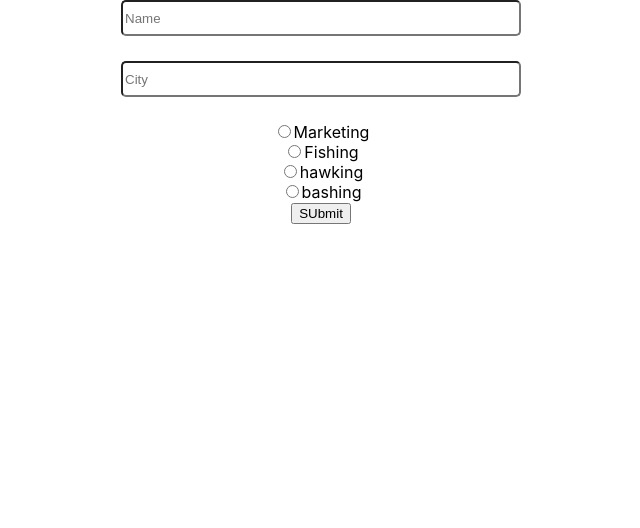
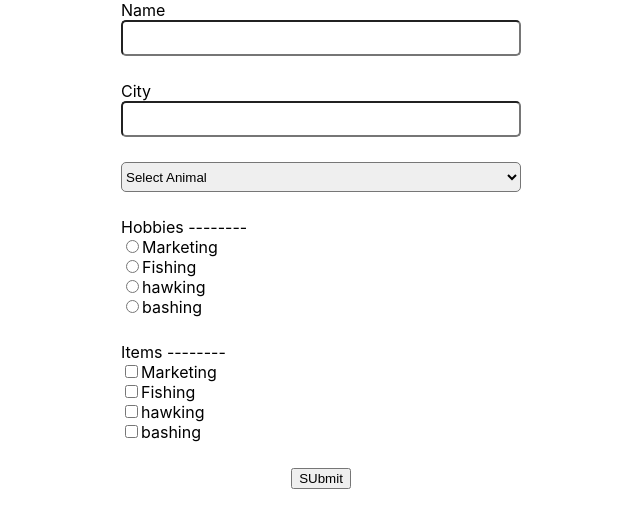
Before and after one commit to warish56/react-web-form, a React (Create React App) app: page / in a window 1280 px wide. Shown: the top 528 px of the page, without its empty margins (319-959 px from the left). Built offline with nearby package versions, Linux system fonts and the light colour scheme.

Commit message:
checkbox bug  fixed

```diff
--- a/src/App.js
+++ b/src/App.js
@@ -1,8 +1,9 @@
-import React from 'react';
+import React, { memo } from 'react';
 import './App.css';
 import FormManager from './Components/FormManager';
 import InputManager from './Components/Inputs/Inputmanager';
 
+import Error from './Components/Error';
 
 
 function App() {
@@ -24,18 +25,21 @@ function App() {
         <InputManager.Text
         className="input-text"
         id="name"
-        placeholder="Name"
+        label="Name"
         required
         type="text"
         invalidText="name is invalid"
         emptyText="Name is required"
         validate={validateName}
+        FooterComponent={memo(({error}) => {
+        return <Error text={error}/>
+      }) }
         />
 
         <InputManager.Text
         className="input-text"
         id="city"
-        placeholder="City"
+        label="City"
         required
         type="text"
         invalidText="City is invalid"
@@ -43,8 +47,21 @@ function App() {
         validate={validateName}
         />
 
+        <InputManager.Select
+        className="input-text"
+        validate={validateName}
+         id="animal"
+          emptyText="Animal is required"
+          required
+          placeholder="Select Animal">
+            <option value="dog">Dog</option>
+            <option value="cat">Cat</option>
+            <option value="hamster">Hamster</option>
+            <option value="parrot">Parrot</option>
+        </InputManager.Select>
 
-        <InputManager.Group required id="hobby"   emptyText="hobby required">
+
+        <InputManager.Group label="Hobbies --------" required id="hobby"   emptyText="hobby required">
 
         <div>
         <InputManager.Radio name="hobby" value="Marketing" />
@@ -68,6 +85,31 @@ function App() {
 
         </InputManager.Group>
 
+
+        <InputManager.Group  label="Items --------" required id="items"   emptyText="hobby required">
+
+        <div>
+        <InputManager.CheckBox name="items" value="Marketing" />
+        <span>Marketing</span>
+        </div>
+
+        <div>
+        <InputManager.CheckBox name="items" value="Fishing" />
+        <span>Fishing</span>
+        </div>
+
+        <div>
+        <InputManager.CheckBox name="items" value="hawking" />
+        <span>hawking</span>
+        </div>
+
+        <div>
+        <InputManager.CheckBox name="items" value="bashing" />
+        <span>bashing</span>
+        </div>
+
+        </InputManager.Group>
+
         <button type="submit">SUbmit</button>
       </FormManager>
 
--- a/src/Components/Inputs/InputGroup.js
+++ b/src/Components/Inputs/InputGroup.js
@@ -5,51 +5,128 @@ import FormContext from '../../Context/FormContext'
 import InputGroupContext from '../../Context/InputGroupContext'
 
 
- const InputGroup = ({id, children, onChange, defaultValue='', emptyText, onInvalid, required=false }) =>{
+ const InputGroup = ({id, children, onChange, defaultValue='', emptyText, onInvalid, required=false, HeaderComponent, FooterComponent, label  }) =>{
 
     const [value, setValue] = useState( () => defaultValue);
+    const [isCheckBox, setCheckBox] = useState(false);
     const [isInvalid, setInvalid] = useState(false);
     const [gotFocus, setFocus] = useState(false);
 
     const inputRef = useRef();
     const registerInput = useContext(FormContext);
 
+    useEffect(() => {
+       const childrenArray =  React.Children.toArray(children);
+
+       let gotCheckBox = false
+       const isCheckBox = (childArray) => {
+        if(gotCheckBox){ return;}
+
+        for(let i =0 ; i< childArray.length ; i++){
+            if(gotCheckBox){ break;}
+         const child = childArray[i];
+
+            if(child.type.displayName === 'CheckBox'){
+                setCheckBox(true);
+                setValue(defaultValue ? {[defaultValue]: true}: {})
+                gotCheckBox= true;
+                break;
+            }
+
+            if(child.props.children && Array.isArray(child.props.children) && child.props.children.length > 0 ){
+                isCheckBox(child.props.children)
+            }
+        }
+       }
+
+       isCheckBox(childrenArray);
+
+
+
+    }, [])
+
     const  getValue =  useCallback(() => { return  value }, [value])
+
     const resetField = useCallback(() => {
 
+        if(isCheckBox){
+            setValue(defaultValue ? {[defaultValue]: true}: {})
+        }else{
         setValue(defaultValue ? defaultValue : '')
+        }
+
 
         if(typeof onChange === 'function'){
         onChange(id, defaultValue ? defaultValue : '');
         }
 
-      },[onChange, id, defaultValue]);
+      },[onChange, id, defaultValue,isCheckBox]);
+
+      const checkAndSetError = useCallback(( target, targetValue = '') => {
+
+        let isInputInvalid = false;
+
+        if(targetValue){
+
+            switch(isCheckBox){
+                case true:  isInputInvalid = Object.keys(targetValue).length < 1; break;
+                case false: isInputInvalid = targetValue === ''; break;
+            }
+
+        }else{
+
+            switch(isCheckBox){
+                case true:  isInputInvalid = Object.keys(value).length < 1; break;
+                case false: isInputInvalid = value === ''; break;
+            }
+
+        }
+
+
+        if(target){
+            if (isInputInvalid) {
+                target.setCustomValidity(emptyText);
+            } else {
+                target.setCustomValidity('');
+            }
+        }
+
+          setInvalid(isInputInvalid);
+          setFocus(true);
+        return isInputInvalid;
+    }, [value,emptyText, isCheckBox])
 
 
     useEffect(() => {
         if(typeof registerInput === 'function'){
-            inputRef.current = {getValue, resetField};
+            inputRef.current = {getValue, resetField, checkAndSetError};
             registerInput(id,inputRef.current);
         }
 
-    },[inputRef,getValue, resetField])
+    },[inputRef,getValue, resetField, checkAndSetError])
 
 
-    const checkAndSetError = useCallback((targetValue = '') => {
 
-        const isInputInvalid = targetValue ? targetValue === '' : value === '' ;
-        return isInputInvalid;
-    }, [value])
 
 
     const onInputChange = useCallback((e) => {
         const val = e.target.value;
-        console.log({value:val}, e.target, gotFocus)
+        let newCheckBoxVal = '';
+
+        if(isCheckBox){
+        const {checked} = e.target;
+        newCheckBoxVal = typeof value === 'object' ? {...value,[val]: checked} : {[val]: checked};
+          if(!checked){
+              delete newCheckBoxVal[val];
+          }
+        setValue(newCheckBoxVal);
+
+        }else{
         setValue(val);
+        }
 
         if(gotFocus){
-        const isInputInvalid = checkAndSetError(val)
-        setInvalid(isInputInvalid);
+        checkAndSetError(e.target,isCheckBox ? newCheckBoxVal : val);
         }
 
         if(typeof onChange === 'function'){
@@ -57,14 +134,11 @@ import InputGroupContext from '../../Context/InputGroupContext'
         }
 
 
-    },[id,onChange,gotFocus, checkAndSetError])
+    },[id,onChange,gotFocus, isCheckBox,checkAndSetError])
 
     const onInvalidCalled = useCallback((e) => {
 
-        const isInputInvalid = checkAndSetError()
-        setInvalid(isInputInvalid);
-        setFocus(true);
-
+        checkAndSetError(e.target)
         if(typeof onInvalid === 'function'){
             onInvalid(e)
         }
@@ -75,11 +149,12 @@ import InputGroupContext from '../../Context/InputGroupContext'
 
     return (
 
-        <div>
-            <InputGroupContext.Provider value={{selectedValue:value, onChange:onInputChange, onInvalid: onInvalidCalled, required}}>
+        <div className="inputContainer">
+            { HeaderComponent && React.isValidElement(<HeaderComponent/>) ? <HeaderComponent label={label}/> : <label>{label}</label>}
+            <InputGroupContext.Provider value={{selectedValue:value, onChange:onInputChange, onInvalid: onInvalidCalled, isRequired: required}}>
             {children}
             </InputGroupContext.Provider>
-            <Error text={errorText}/>
+            {FooterComponent && React.isValidElement(<FooterComponent/>) ? <FooterComponent error={errorText}/> : <Error  text={errorText}/>}
         </div>
     )
 }
--- a/src/Components/Inputs/MultipleInput.js
+++ b/src/Components/Inputs/MultipleInput.js
@@ -3,22 +3,25 @@ import React, { useContext,  memo } from 'react';
 import InputGroupContext from '../../Context/InputGroupContext'
 
 
-export const Radio = memo(({id, value, ...otherProps}) => {
+export const Radio = memo(({id, value, required, ...otherProps}) => {
 
-    const {onChange, selectedValue,onInvalid ,required} = useContext(InputGroupContext);
+    const {onChange, selectedValue,onInvalid ,isRequired} = useContext(InputGroupContext);
 
     return (
-        <input {...otherProps} required={required}  onInvalid={onInvalid} value={value} onChange={onChange} checked={selectedValue === value} type="radio" />
+        <input {...otherProps} required={isRequired}  onInvalid={onInvalid} value={value} onChange={onChange} checked={selectedValue === value} type="radio" />
+    )
+
+})
+Radio.displayName = 'Radio';
+
+export const CheckBox = memo(({id, value,  required, ...otherProps}) => {
+
+    const {onChange, selectedValue,onInvalid } = useContext(InputGroupContext);
+
+    return (
+        <input {...otherProps} checked={selectedValue[value] === true }   onInvalid={onInvalid} value={value} onChange={onChange}  type="checkbox" />
     )
 
 })
 
-export const CheckBox = memo(({id, value, ...otherProps}) => {
-
-    const {onChange, selectedValue,onInvalid, required } = useContext(InputGroupContext);
-
-    return (
-        <input {...otherProps} required={required}  onInvalid={onInvalid} value={value} onChange={onChange} checked={selectedValue === value} type="checkbox" />
-    )
-
-})
+CheckBox.displayName = 'CheckBox';
--- a/src/Components/Inputs/Select.js
+++ b/src/Components/Inputs/Select.js
@@ -4,7 +4,7 @@ import Error from '../Error';
 
 import FormContext from '../../Context/FormContext'
 
-const SelectInputManager = memo(({id,onChange, defaultValue= '', onInvalid, onBlur, validate, invalidText, emptyText, required, placeholder, children, ...otherProps}) => {
+const SelectInputManager = memo(({id,onChange, defaultValue= '', onInvalid, onBlur, validate, invalidText, emptyText, required, placeholder, children, HeaderComponent, FooterComponent,label, className, errorClass='', ...otherProps}) => {
     const [value, setValue] = useState(() => defaultValue);
     const [isInvalid, setInvalid] = useState(false);
     const [gotFocus, setFocus] = useState(false);
@@ -48,6 +48,9 @@ const SelectInputManager = memo(({id,onChange, defaultValue= '', onInvalid, onBl
           target.setCustomValidity('');
         }
 
+        setInvalid(isInputInvalid);
+        setFocus(true);
+
         return isInputInvalid;
 
     }, [validate, invalidText, emptyText])
@@ -58,8 +61,7 @@ const SelectInputManager = memo(({id,onChange, defaultValue= '', onInvalid, onBl
         setValue(val);
 
         if(gotFocus){
-        const isInputInvalid = checkAndSetError(e.target)
-        setInvalid(isInputInvalid);
+        checkAndSetError(e.target)
         }
 
         if(typeof onChange === 'function'){
@@ -73,9 +75,7 @@ const SelectInputManager = memo(({id,onChange, defaultValue= '', onInvalid, onBl
 
     const onInvalidCalled = useCallback((e) => {
 
-        const isInputInvalid = checkAndSetError(e.target)
-        setInvalid(isInputInvalid);
-        setFocus(true);
+       checkAndSetError(e.target)
 
         if(typeof onInvalid === 'function'){
             onInvalid(e)
@@ -98,12 +98,13 @@ const errorText = (isInvalid && gotFocus ? (value ? invalidText : emptyText) : '
 
     return (
         <div className="inputContainer">
-
-         <select {...otherProps} value={value} onBlur={onInputBlur} required={required} onChange={onInputChange} onInvalid={onInvalidCalled}>
+        { HeaderComponent && React.isValidElement(<HeaderComponent/>) ? <HeaderComponent label={label}/> : <label>{label}</label>}
+         <select {...otherProps}  className={`${className} ${errorClass}`} value={value} onBlur={onInputBlur} required={required} onChange={onInputChange} onInvalid={onInvalidCalled}>
             <option value="">{placeholder}</option>
             {children}
          </select>
-         <Error  text={errorText}/>
+         {FooterComponent && React.isValidElement(<FooterComponent/>) ? <FooterComponent error={errorText}/> : <Error  text={errorText}/>}
+
         </div>
     )
 
--- a/src/Components/Inputs/Text.js
+++ b/src/Components/Inputs/Text.js
@@ -4,7 +4,7 @@ import Error from '../Error';
 
 import FormContext from '../../Context/FormContext'
 
-const TextField = memo(({id,onChange, defaultValue= '', onInvalid, onBlur, validate, invalidText, emptyText, required, ...otherProps}) => {
+const TextField = memo(({id,onChange, defaultValue= '', onInvalid, onBlur, validate, invalidText, emptyText, required, HeaderComponent, FooterComponent, label, errorClass='', className, ...otherProps}) => {
     const [value, setValue] = useState(() => defaultValue);
     const [isInvalid, setInvalid] = useState(false);
     const [gotFocus, setFocus] = useState(false);
@@ -47,7 +47,8 @@ const TextField = memo(({id,onChange, defaultValue= '', onInvalid, onBlur, valid
         } else {
           target.setCustomValidity('');
         }
-
+        setInvalid(isInputInvalid);
+        setFocus(true);
         return isInputInvalid;
 
     }, [validate, invalidText, emptyText])
@@ -58,8 +59,7 @@ const TextField = memo(({id,onChange, defaultValue= '', onInvalid, onBlur, valid
         setValue(val);
 
         if(gotFocus){
-        const isInputInvalid = checkAndSetError(e.target)
-        setInvalid(isInputInvalid);
+        checkAndSetError(e.target)
         }
 
         if(typeof onChange === 'function'){
@@ -73,9 +73,7 @@ const TextField = memo(({id,onChange, defaultValue= '', onInvalid, onBlur, valid
 
     const onInvalidCalled = useCallback((e) => {
 
-        const isInputInvalid = checkAndSetError(e.target)
-        setInvalid(isInputInvalid);
-        setFocus(true);
+        checkAndSetError(e.target)
 
         if(typeof onInvalid === 'function'){
             onInvalid(e)
@@ -95,11 +93,11 @@ const TextField = memo(({id,onChange, defaultValue= '', onInvalid, onBlur, valid
 
 
 const errorText = (isInvalid && gotFocus ? (value ? invalidText : emptyText) : '' );
-
     return (
         <div className="inputContainer">
-         <input {...otherProps} value={value} onBlur={onInputBlur} required={required} onChange={onInputChange} onInvalid={onInvalidCalled}/>
-         <Error  text={errorText}/>
+            { HeaderComponent && React.isValidElement(<HeaderComponent/>) ? <HeaderComponent label={label}/> : <label>{label}</label>}
+            <input {...otherProps} className={`${className} ${errorClass}`} value={value} onBlur={onInputBlur} required={required} onChange={onInputChange} onInvalid={onInvalidCalled}/>
+            {FooterComponent && React.isValidElement(<FooterComponent/>) ? <FooterComponent error={errorText}/> : <Error  text={errorText}/>}
         </div>
     )
 
--- a/src/Components/Inputs/TextArea.js
+++ b/src/Components/Inputs/TextArea.js
@@ -4,7 +4,7 @@ import Error from '../Error';
 
 import FormContext from '../../Context/FormContext'
 
-const InputManager = memo(({id,onChange, defaultValue= '', onInvalid, onBlur, validate, invalidText, emptyText, required, ...otherProps}) => {
+const InputManager = memo(({id,onChange, defaultValue= '', onInvalid, onBlur, validate, invalidText, emptyText, required, HeaderComponent, FooterComponent,label, className, errorClass='', ...otherProps}) => {
     const [value, setValue] = useState(() => defaultValue);
     const [isInvalid, setInvalid] = useState(false);
     const [gotFocus, setFocus] = useState(false);
@@ -47,6 +47,8 @@ const InputManager = memo(({id,onChange, defaultValue= '', onInvalid, onBlur, va
         } else {
           target.setCustomValidity('');
         }
+        setInvalid(isInputInvalid);
+        setFocus(true);
 
         return isInputInvalid;
 
@@ -58,8 +60,7 @@ const InputManager = memo(({id,onChange, defaultValue= '', onInvalid, onBlur, va
         setValue(val);
 
         if(gotFocus){
-        const isInputInvalid = checkAndSetError(e.target)
-        setInvalid(isInputInvalid);
+       checkAndSetError(e.target)
         }
 
         if(typeof onChange === 'function'){
@@ -73,9 +74,7 @@ const InputManager = memo(({id,onChange, defaultValue= '', onInvalid, onBlur, va
 
     const onInvalidCalled = useCallback((e) => {
 
-        const isInputInvalid = checkAndSetError(e.target)
-        setInvalid(isInputInvalid);
-        setFocus(true);
+        checkAndSetError(e.target);
 
         if(typeof onInvalid === 'function'){
             onInvalid(e)
@@ -98,9 +97,10 @@ const errorText = (isInvalid && gotFocus ? (value ? invalidText : emptyText) : '
 
     return (
         <div className="inputContainer">
-         <textarea {...otherProps} value={value} onBlur={onInputBlur} required={required} onChange={onInputChange} onInvalid={onInvalidCalled}>
+         { HeaderComponent && React.isValidElement(<HeaderComponent/>) ? <HeaderComponent label={label}/> : <label>{label}</label>}
+         <textarea {...otherProps}  className={`${className} ${errorClass}`} value={value} onBlur={onInputBlur} required={required} onChange={onInputChange} onInvalid={onInvalidCalled}>
          </textarea>
-         <Error  text={errorText}/>
+         {FooterComponent && React.isValidElement(<FooterComponent/>) ? <FooterComponent error={errorText}/> : <Error  text={errorText}/>}
         </div>
     )
 
```
Also changed, not shown: src/Components/FormManager.js (+10 -4 lines).
